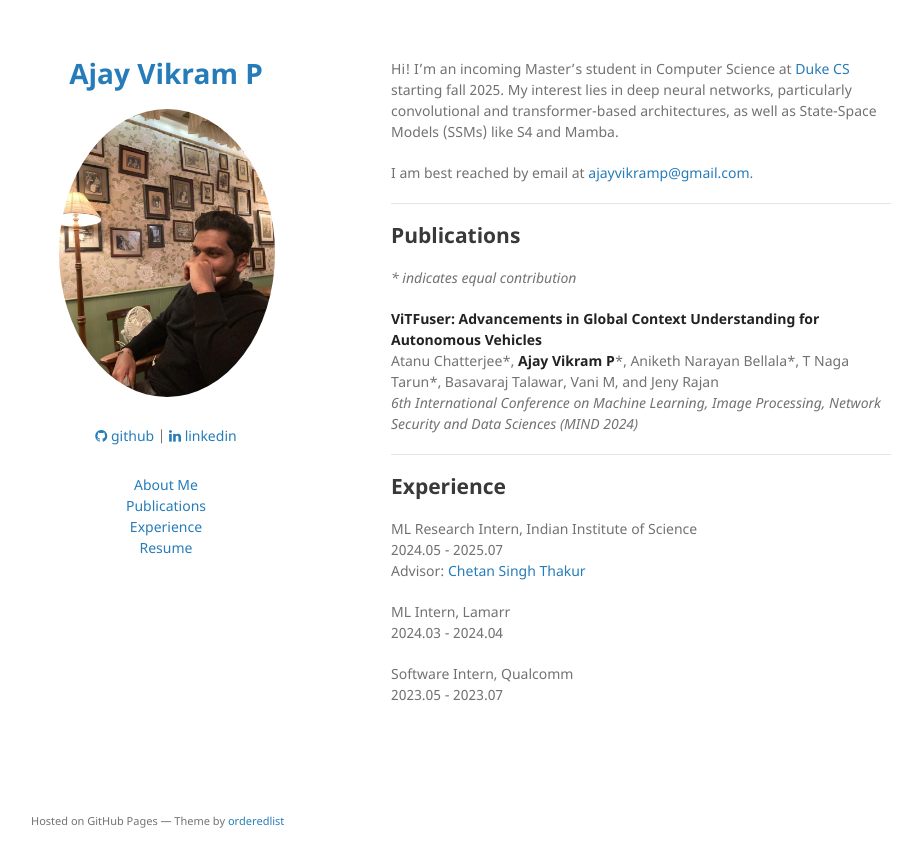
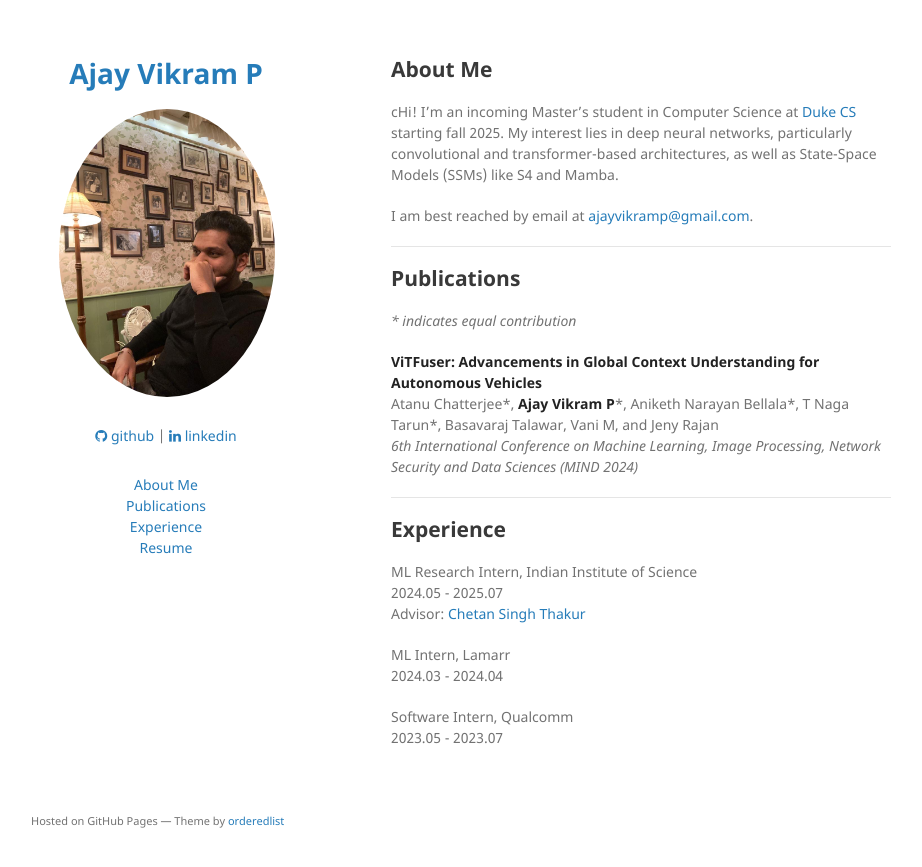
Before and after one commit to ajay-vikram/ajay-vikram.github.io, a Jekyll site: the page built from index.md, in a window 1280 px wide. Shown: the top 867 px of the page, without its empty margins (179-1101 px from the left). Built offline with Jekyll 4.4.1, drawn with Linux system fonts in a browser that asks for light colours.

Commit message:
headers modified

```diff
--- a/index.md
+++ b/index.md
@@ -2,8 +2,8 @@
 layout: default
 ---
 
-<a id="about-me"></a>
-Hi! I’m an incoming Master’s student in Computer Science at [Duke CS](https://cs.duke.edu/) starting fall 2025. My interest lies in deep neural networks, particularly convolutional and transformer-based architectures, as well as State-Space Models (SSMs) like S4 and Mamba.
+## About Me
+cHi! I’m an incoming Master’s student in Computer Science at [Duke CS](https://cs.duke.edu/) starting fall 2025. My interest lies in deep neural networks, particularly convolutional and transformer-based architectures, as well as State-Space Models (SSMs) like S4 and Mamba.
 
 I am best reached by email at [ajayvikramp@gmail.com](mailto:ajayvikramp@gmail.com).
 
```
Also changed, not shown: 1 other file.
